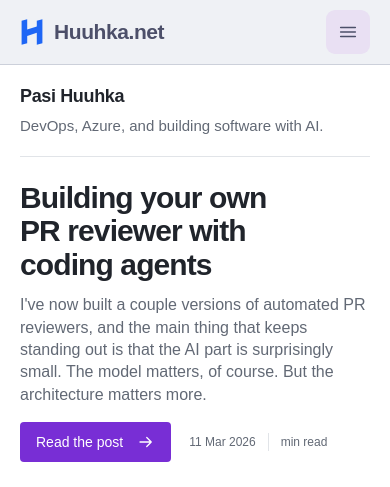
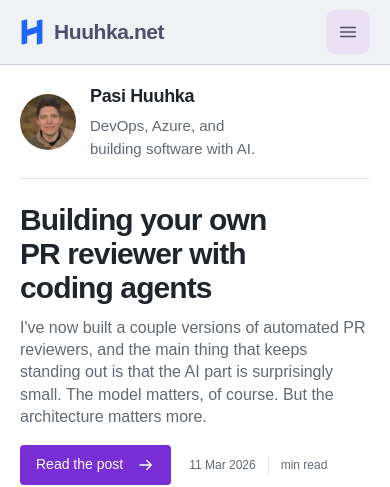
Before and after one commit to DrBushyTop/huuhkadotnet, an Astro site: page / in a window 390 px wide. Shown: the top 487 px of the page. Built offline with nearby package versions, Linux system fonts and the light colour scheme; Astro itself is replaced by a stand-in of ours; some packages are replaced by stand-ins of ours.

Commit message:
Restore homepage portrait and site title

```diff
--- a/src/components/FieldNotesHome.astro
+++ b/src/components/FieldNotesHome.astro
@@ -16,12 +16,15 @@ const popular = [
   'browser-verification-for-coding-agents-chrome-devtools-mcp-vs-agent-browser',
 ].map(slug => posts.find(post => post.slug === slug)!);
 ---
-<Base title="Field notes | Pasi Huuhka">
+<Base title="Huuhka.net | Pasi Huuhka">
   <main id="main" class="field-notes page-width">
     <div class="notes-toolbar">
       <div class="notes-intro">
-        <a class="notes-author" href="/author/pasi/">Pasi Huuhka</a>
-        <p>DevOps, Azure, and building software with AI.</p>
+        <img class="notes-portrait" src="/images/pasi.webp" alt="" width="56" height="56" />
+        <div class="notes-intro-copy">
+          <a class="notes-author" href="/author/pasi/">Pasi Huuhka</a>
+          <p>DevOps, Azure, and building software with AI.</p>
+        </div>
       </div>
     </div>
     <section class="notes-hero" aria-labelledby="featured-title">
@@ -125,10 +128,12 @@ const popular = [
   :global(body:has(.field-notes)) { background: light-dark(#fff, #24273a); min-height: 100dvh; padding-bottom: 62px; }
   :global(body:has(.field-notes) .site-footer) { position: fixed; inset: auto 0 0; z-index: 9; margin: 0 auto; padding-block: 12px; min-height: 50px; background: light-dark(#fff, #24273a); align-items: center; font-size: 13px; }
   .field-notes { --notes-ink: light-dark(#20242b, #cad3f5); --notes-muted: light-dark(#626975, #a5adcb); --notes-line: light-dark(#e1e4e8, #494d64); color: var(--notes-ink); }
-  .notes-toolbar { display: flex; align-items: center; justify-content: space-between; gap: 24px; padding-block: 18px; border-bottom: 1px solid var(--notes-line); }
-  .notes-intro { display: flex; align-items: baseline; gap: 14px; flex-wrap: wrap; }
+  .notes-toolbar { display: flex; align-items: center; justify-content: space-between; gap: 24px; padding-block: 10px; border-bottom: 1px solid var(--notes-line); }
+  .notes-intro { display: flex; align-items: center; gap: 14px; }
+  .notes-portrait { width: 44px; height: 44px; flex-shrink: 0; border-radius: 50%; object-fit: cover; }
+  .notes-intro-copy { display: flex; align-items: baseline; gap: 14px; flex-wrap: wrap; }
   .notes-author { font: 550 18px/1.3 var(--brand-font); letter-spacing: -0.02em; }
-  .notes-intro p { color: var(--notes-muted); font-size: 15px; }
+  .notes-intro p { color: var(--notes-muted); font-size: 15px; text-wrap: balance; }
   .notes-hero { display: grid; grid-template-columns: 1fr 1fr; align-items: center; gap: 48px; padding-block: 24px; }
   .notes-hero h1 { font: 550 clamp(30px, 2.65vw, 38px)/1.13 var(--brand-font); letter-spacing: -0.03em; text-wrap: balance; }
   .notes-hero h1 a:hover { color: var(--link); }
@@ -174,14 +179,14 @@ const popular = [
     .notes-scroll { height: auto; min-height: 0; flex: 1; overscroll-behavior-y: contain; }
   }
   @media (min-width: 1001px) and (min-height: 760px) and (max-height: 820px) {
-    .notes-toolbar { padding-block: 12px; }
+    .notes-toolbar { padding-block: 2px; }
     .notes-hero { padding-block: 16px; }
     .hero-description { font-size: 16px; }
     .notes-writing { margin-top: 14px; }
   }
   @media (max-width: 1000px) {
     .notes-toolbar { align-items: start; }
-    .notes-intro { display: block; }
+    .notes-intro-copy { display: block; }
     .notes-intro p { margin-top: 5px; }
     .notes-hero { gap: 24px; }
     .notes-row { grid-template-columns: 98px 50px minmax(0, 1fr) 18px; gap: 14px; }
@@ -190,7 +195,8 @@ const popular = [
     :global(body:has(.field-notes)) { padding-bottom: 96px; }
     :global(body:has(.field-notes) .site-footer) { width: calc(100% - 40px); align-items: start; gap: 4px; padding-block: 10px; padding-bottom: max(10px, env(safe-area-inset-bottom)); }
     .field-notes { width: calc(100% - 40px); }
-    .notes-toolbar { display: block; }
+    .notes-toolbar { display: block; padding-block: 18px; }
+    .notes-portrait { width: 56px; height: 56px; }
     .notes-hero { grid-template-columns: 1fr; padding-block: 24px; }
     .notes-hero h1 { font-size: 30px; }
     .hero-image { padding: 12px; }
```
Also changed, not shown: .impeccable/surfaces/src-pages-index-astro.md.
